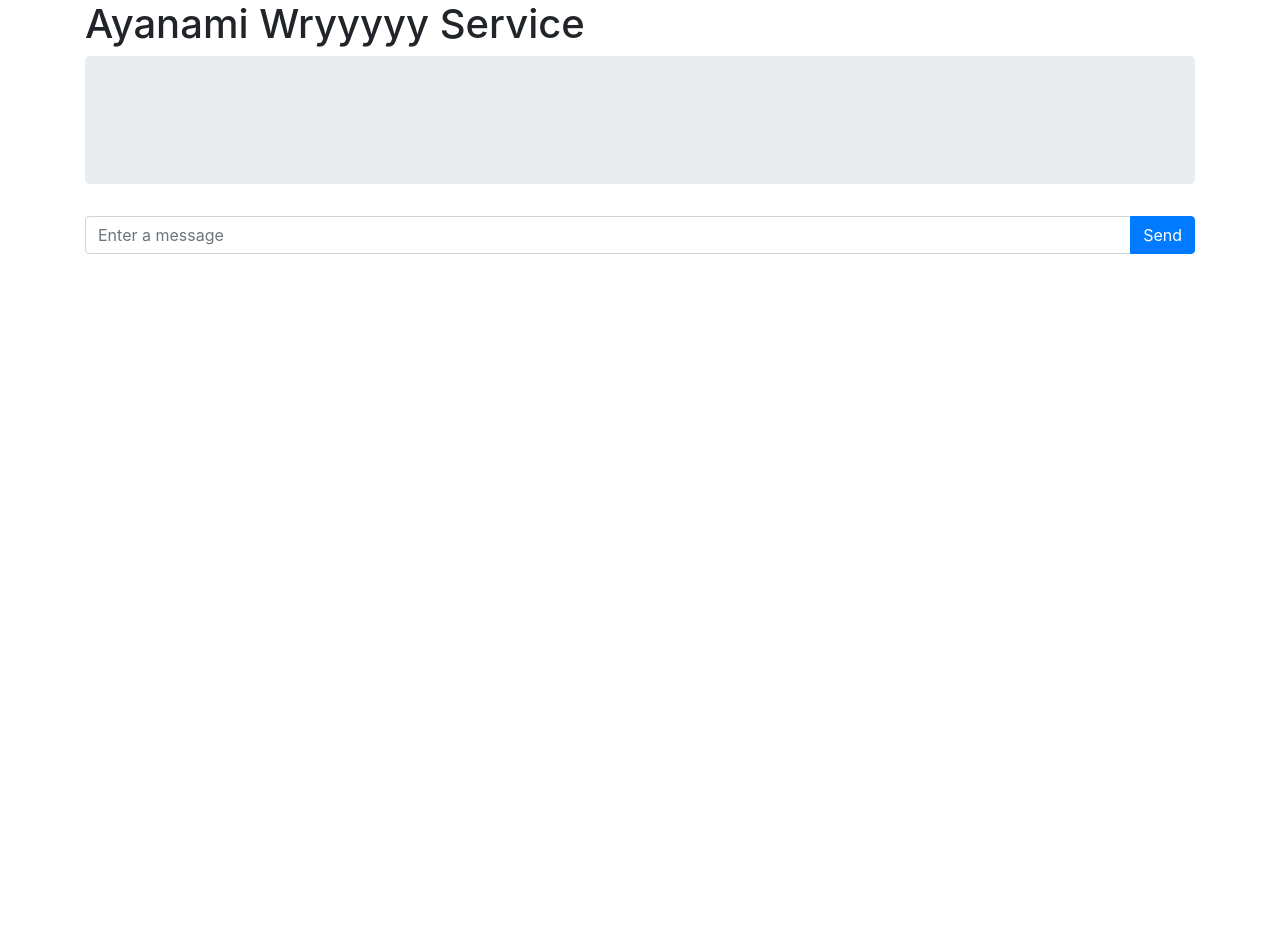
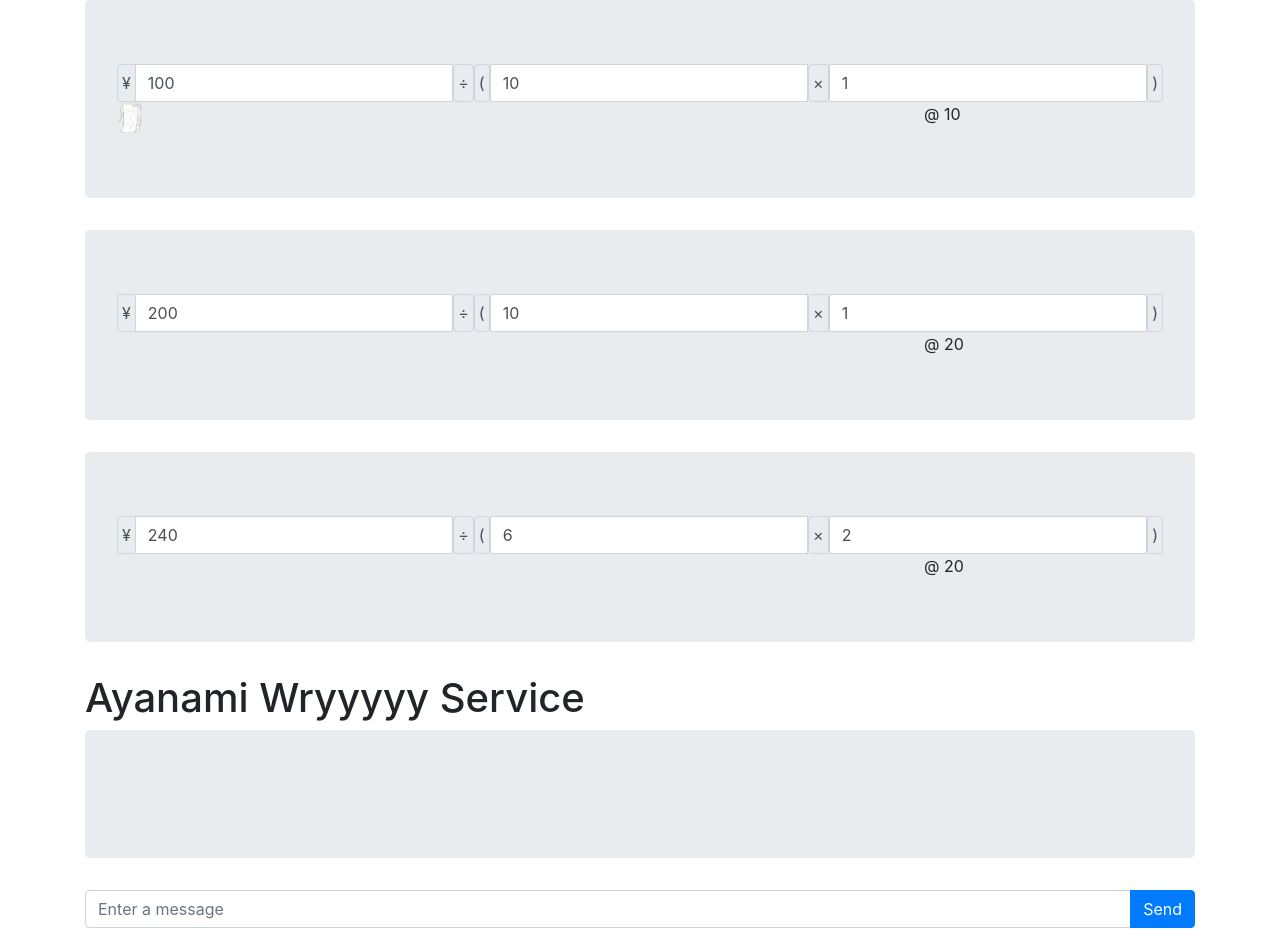
Before and after one commit to kfs214/HOnmurasaki, a React (Create React App) app: page / in a window 1280 px wide. Before the commit the page ends 800 px from the top, so only its background shows below. Built offline with nearby package versions, Linux system fonts and the light colour scheme.

Commit message:
add] Item Component

```diff
--- a/src/App.js
+++ b/src/App.js
@@ -7,9 +7,11 @@ import { Container, Col, Row } from "react-bootstrap";
 // my components
 import InputArea from "./containers/InputArea";
 import MessageListContainer from "./containers/MessageListContainer";
+import ItemsList from "./components/ItemsList";
 
 export const App = () => (
   <Container>
+    <ItemsList />
     <Row className="row">
       <Col xs={12}>
         <h1>Ayanami Wryyyyy Service</h1>
--- /dev/null
+++ b/src/components/Item.js
@@ -0,0 +1,62 @@
+import React from "react";
+import PropTypes from "prop-types";
+import { Jumbotron, InputGroup, FormControl, Row, Col } from "react-bootstrap";
+import funchan from "../funchan-best.png";
+
+const Item = ({ price, quantity, volume, unitPrice, lowest }) => (
+  <Jumbotron>
+    <InputGroup>
+      <InputGroup.Prepend>
+        <InputGroup.Text className="px-1">¥</InputGroup.Text>
+      </InputGroup.Prepend>
+      <FormControl
+        value={price}
+        type="number"
+        placeholder="価格"
+        aria-label="価格"
+      />
+
+      <InputGroup.Text className="px-1">÷</InputGroup.Text>
+      <InputGroup.Text className="px-1">{"("}</InputGroup.Text>
+
+      <FormControl
+        value={quantity}
+        type="number"
+        placeholder="量"
+        aria-label="量"
+      />
+
+      <InputGroup.Text className="px-1">×</InputGroup.Text>
+      <FormControl
+        value={volume}
+        type="number"
+        placeholder="数"
+        aria-label="数"
+      />
+
+      <InputGroup.Text className="px-1">{")"}</InputGroup.Text>
+    </InputGroup>
+
+    <Row>
+      {lowest ? (
+        <Col xs={3}>
+          <img style={{ height: "2em" }} src={funchan} alt="lowest" />
+        </Col>
+      ) : (
+        ""
+      )}
+      <Col />
+      <Col xs={3}>@ {unitPrice}</Col>
+    </Row>
+  </Jumbotron>
+);
+
+Item.propTypes = {
+  price: PropTypes.number.isRequired,
+  quantity: PropTypes.number.isRequired,
+  volume: PropTypes.number.isRequired,
+  unitPrice: PropTypes.number.isRequired,
+  lowest: PropTypes.bool.isRequired,
+};
+
+export default Item;
--- /dev/null
+++ b/src/components/ItemsList.js
@@ -0,0 +1,14 @@
+import React from "react";
+import PropTypes from "prop-types";
+import { ListGroup, Jumbotron } from "react-bootstrap";
+import Item from "./Item";
+
+const ItemsList = () => (
+  <div>
+    <Item price={100} quantity={10} volume={1} unitPrice={10} lowest={true} />
+    <Item price={200} quantity={10} volume={1} unitPrice={20} lowest={false} />
+    <Item price={240} quantity={6} volume={2} unitPrice={20} lowest={false} />
+  </div>
+);
+
+export default ItemsList;
```
Also changed, not shown: src/funchan-best.png (added).
